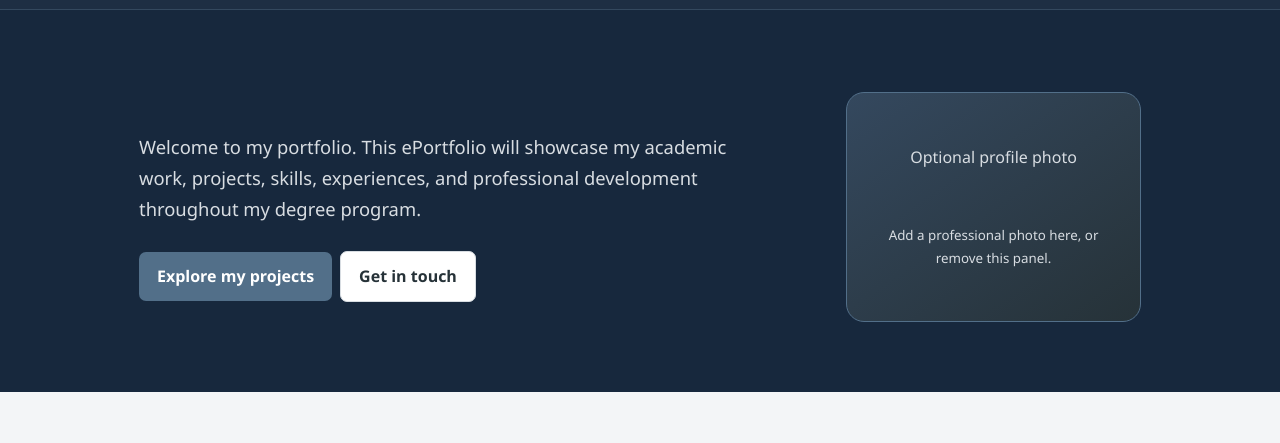
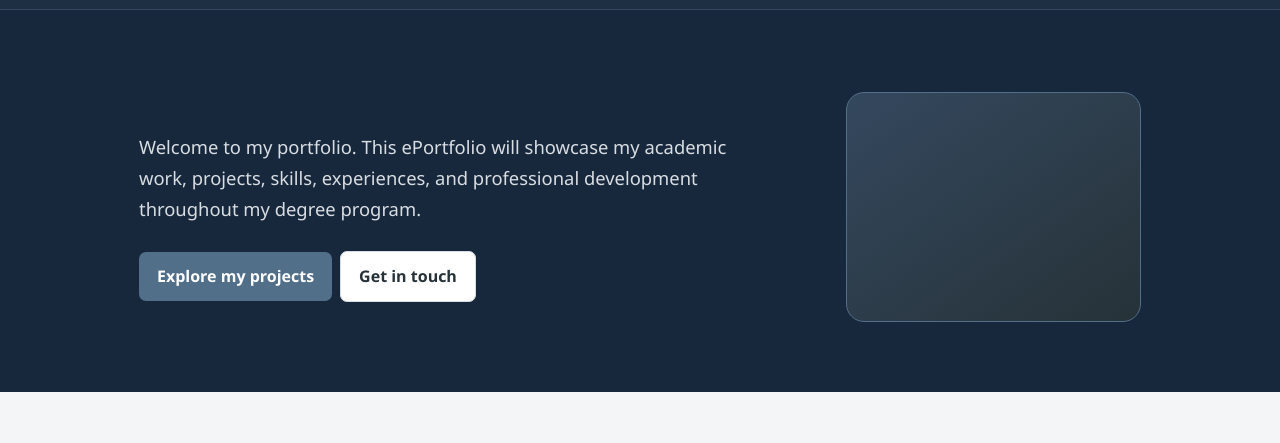
Before and after one commit to JennieferRivera/JennieferRivera-Portfolio, a plain HTML site: page index.html in a window 1280 px wide. Shown: the part 56-499 px from the top of the page. Drawn offline with Linux system fonts and the light colour scheme.

Commit message:
Fix HTML structure and clean up content

```diff
--- a/index.html
+++ b/index.html
@@ -1,7 +1,7 @@
 <!doctype html><html lang="en"><head><meta charset="utf-8"><meta name="viewport" content="width=device-width, initial-scale=1"><title>Welcome to my portfolio</title><link rel="stylesheet" href="assets/css/style.css"></head><body>
 <header class="topbar"><div class="nav"><a class="brand" href="#home">Jenniefer Rivera Santiago </a><nav class="navlinks"><a href="#home">Home</a><a href="#about">About</a><a href="#education">Education</a><a href="#skills">Skills</a><a href="#projects">Projects</a><a href="#resume">Resume</a><a href="#contact">Contact</a></nav></div></header>
 <main><section class="hero" id="home"><div class="container hero-grid"><div><p class="lead"> Welcome to my portfolio.
-    This ePortfolio will showcase my academic work, projects, skills, experiences, and professional development throughout my degree program.</p><a class="button" href="#projects">Explore my projects</a><a class="button secondary" href="#contact">Get in touch</a></div><div class="portrait">Optional profile photo<br><small>Add a professional photo here, or remove this panel.</small></div></div></section>
+    This ePortfolio will showcase my academic work, projects, skills, experiences, and professional development throughout my degree program.</p><a class="button" href="#projects">Explore my projects</a><a class="button secondary" href="#contact">Get in touch</a></div><div class="portrait"><br><small></small></div></div></section>
 <section class="section" id="about"><div class="container"><h2>About Me</h2><p class="section-intro">Hello, my name is Jenniefer Rivera Santiago
 I am pursuing a B.S in Information Science  with a concentration in Information Security. I am interested in technology, cybersecurity, and the ways technology can be used to solve problems.
 </p></div></section>
```
